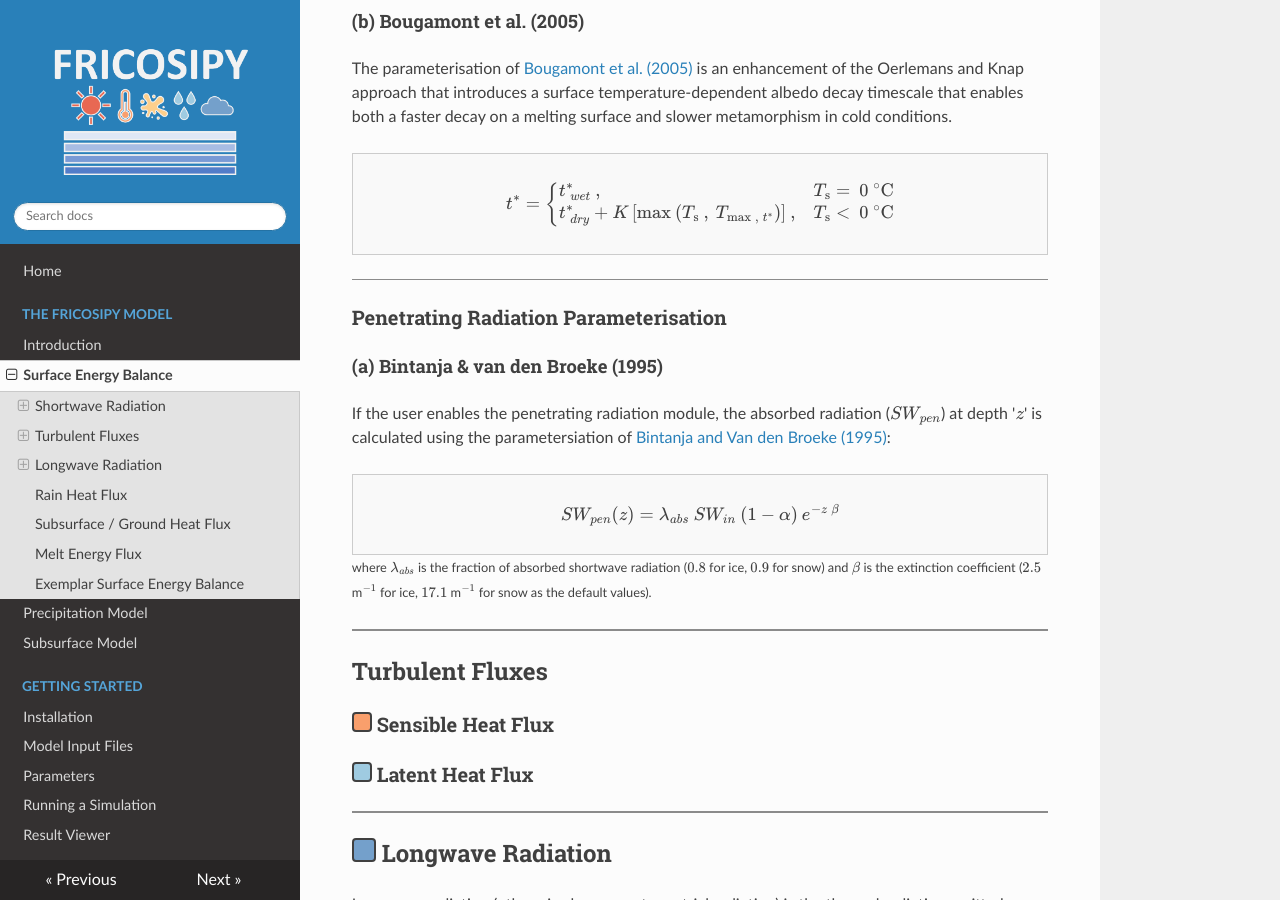
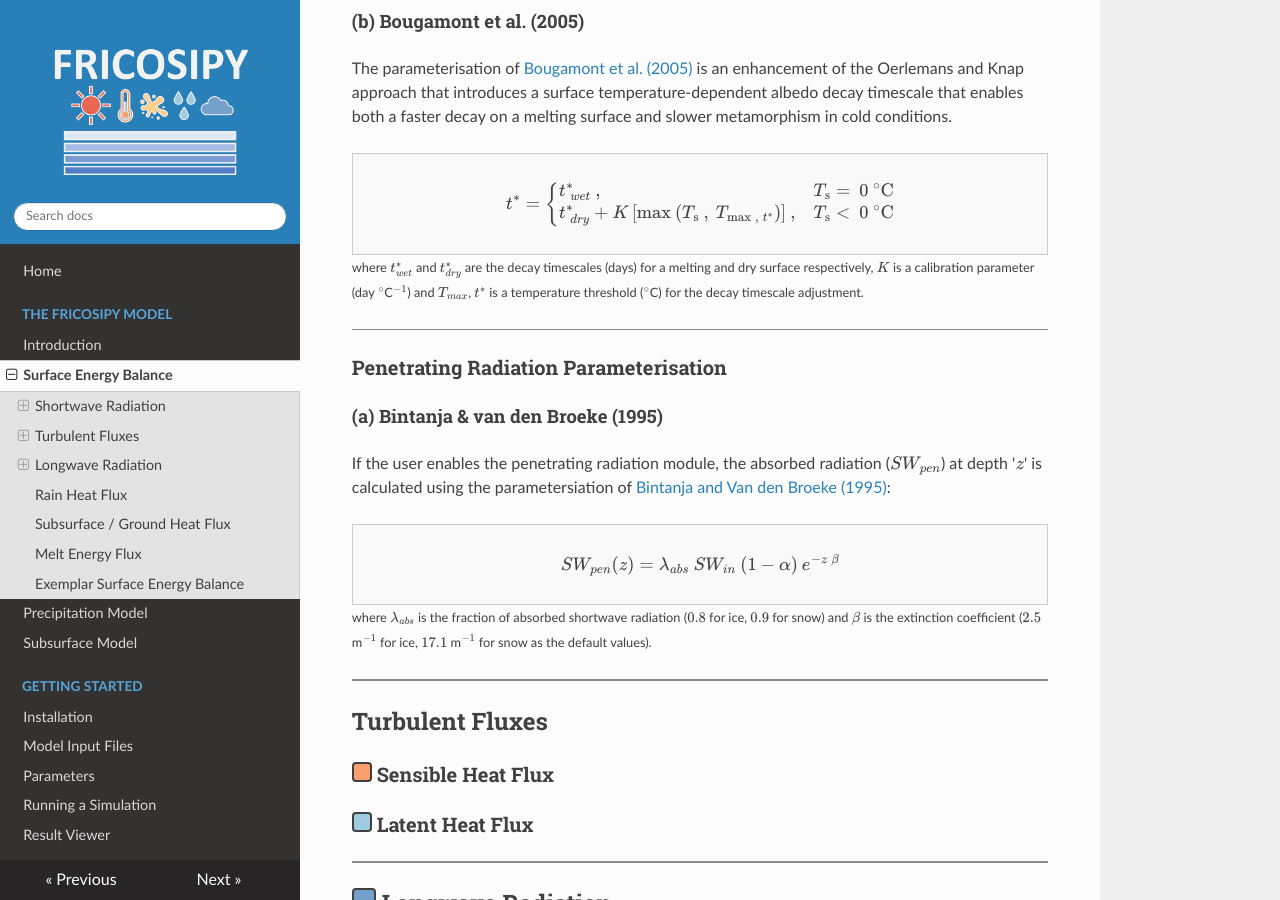
Before and after one commit to MarcusGastaldello/FRICOSIPY, an MkDocs documentation site: the page built from docs/surface_energy_balance.md, in a window 1280 px wide and 900 px high, scrolled down 2912 px. Built offline with MkDocs 1.6.1, drawn with Linux system fonts in a browser that asks for light colours; nearby versions of some CDN libraries.

Commit message:
Update surface_energy_balance.md

```diff
--- a/docs/surface_energy_balance.md
+++ b/docs/surface_energy_balance.md
@@ -113,6 +113,8 @@
 \end{cases}
 $$
 </div>
+<small>where $t^∗_{wet}$ and $t^∗_{dry}$ are the decay timescales (days) for a melting and dry surface respectively, $K$ is a calibration parameter
+(day $^\circ$C$^{−1}$) and $T_{max}$, $t^∗$ is a temperature threshold ($^\circ$C) for the decay timescale adjustment.</small>
 
 <hr style="height:1px; background-color:#8b8b8b; border:none;" />
 
```
